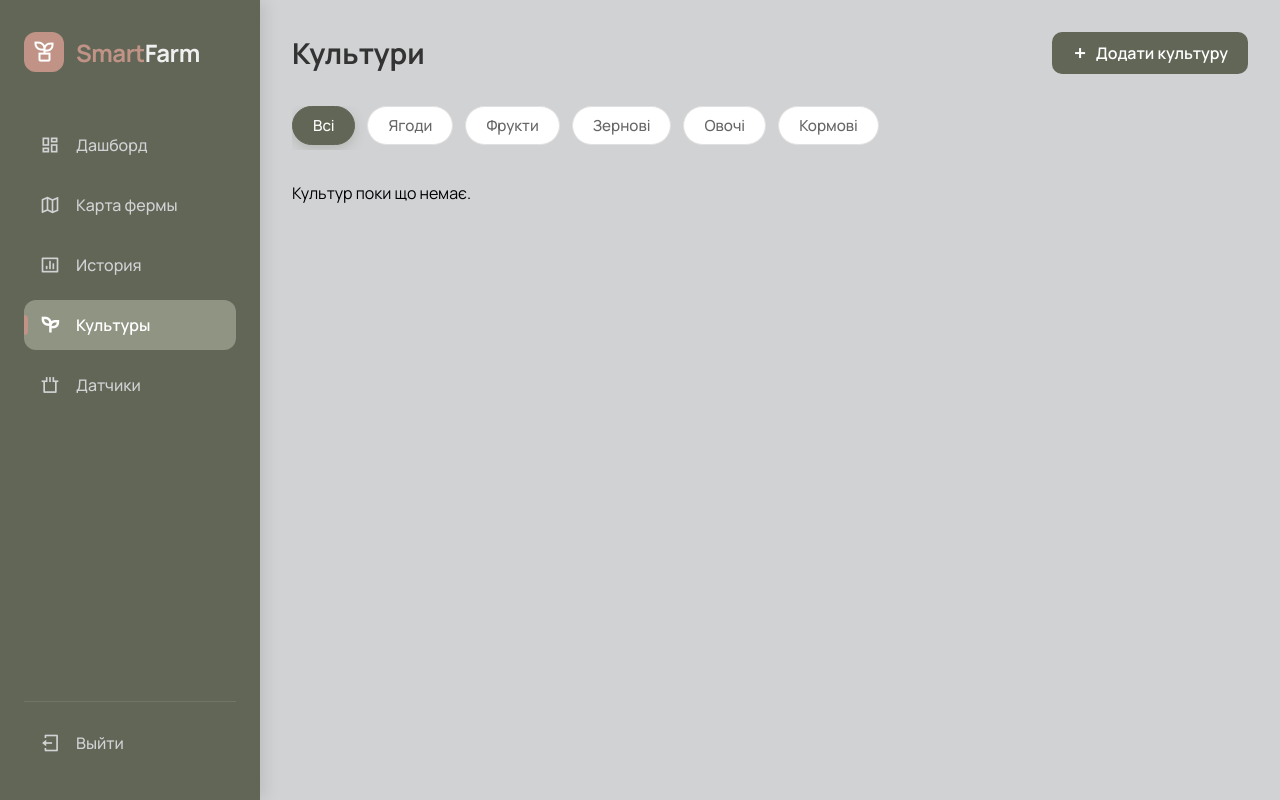
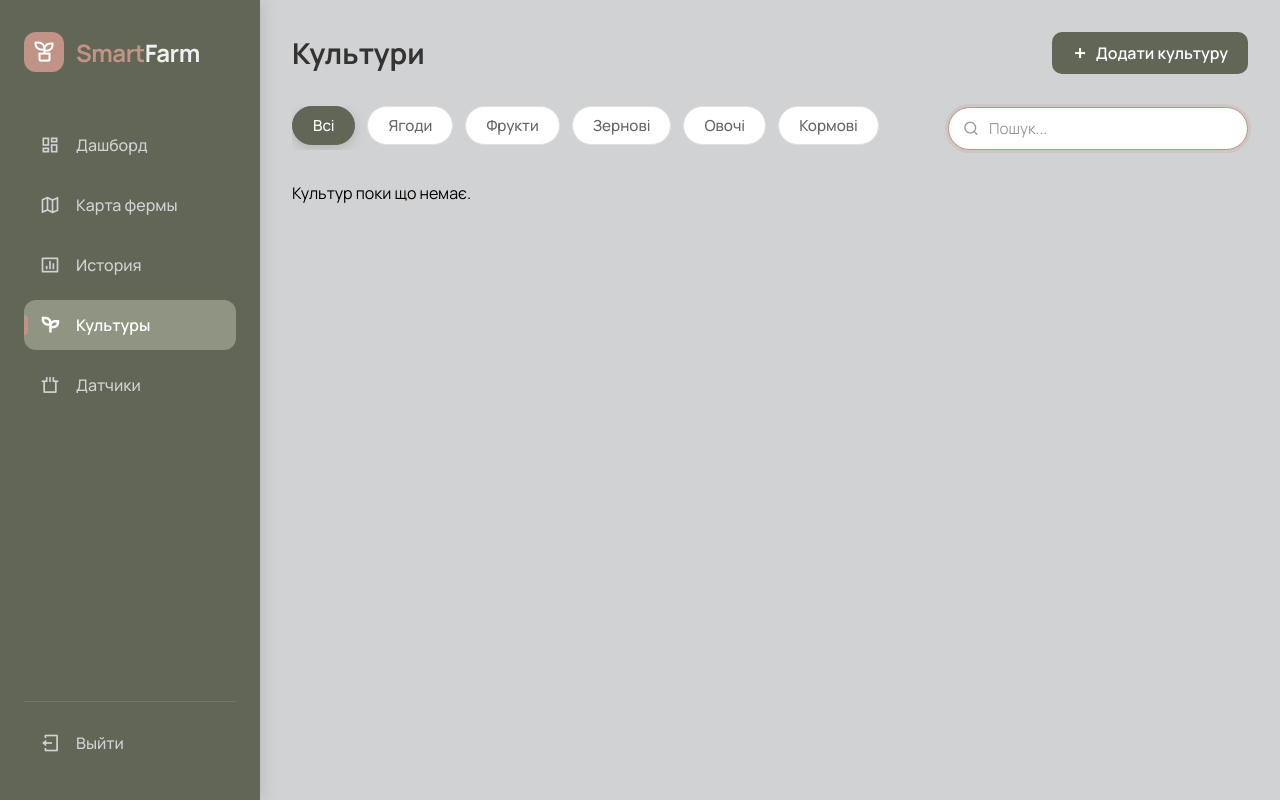
Before and after one commit to Hryhorenko-Yeluzaveta/soil-quality-monitoring, a Django app: page /crops/ in a window 1280 px wide. Run offline with Django 4.2, Linux system fonts and the light colour scheme; data that the repository does not hold is empty.

Commit message:
Added search to the CropList page

```diff
--- a/soil_quality_monitoring/farm_monitoring/views/crops.py
+++ b/soil_quality_monitoring/farm_monitoring/views/crops.py
@@ -15,7 +15,13 @@ class CropListView(ListView):
         selected_category = self.request.GET.get('category', None)
         if selected_category:
             queryset = queryset.filter(category=selected_category)
+
+        search_query = self.request.GET.get('q', None)
+        if search_query:
+            queryset = queryset.filter(name__icontains=search_query)
+
         return queryset
+
     def get_context_data(self, **kwargs):
         context = super(CropListView, self).get_context_data(**kwargs)
         context['categories'] = Crop.Category.choices
--- a/soil_quality_monitoring/static/css/styles.css
+++ b/soil_quality_monitoring/static/css/styles.css
@@ -367,8 +367,9 @@ body {
 
 /* Фільтрація*/
 .filter-section {
-  margin-bottom: 2rem;
-  width: 100%;
+    margin-bottom: 0;
+    flex: 1;
+    min-width: 0;
 }
 
 .filter-scroll {
@@ -888,3 +889,76 @@ a.page-item:hover {
 @keyframes scaleUp {
     to { transform: scale(1); }
 }
+
+/* Search */
+.controls-row {
+    display: flex;
+    justify-content: space-between;
+    align-items: center;
+    gap: 20px;
+    margin-bottom: 2rem;
+}
+
+.search-wrapper {
+    position: relative;
+    min-width: 300px;
+    flex-shrink: 0;
+}
+
+.search-input {
+    width: 100%;
+    padding: 10px 40px;
+    border: 1px solid #d1d2d4;
+    border-radius: 50px;
+    font-size: 0.95rem;
+    color: #333;
+    background-color: #fff;
+    transition: all 0.3s ease;
+    font-family: inherit;
+}
+
+.search-input:focus {
+    outline: none;
+    border-color: var(--accent-pink);
+    box-shadow: 0 0 0 3px rgba(193, 147, 134, 0.2);
+}
+
+.search-input::placeholder {
+    color: #999;
+}
+
+.search-icon {
+    position: absolute;
+    left: 15px;
+    top: 50%;
+    transform: translateY(-50%);
+    color: #999;
+    pointer-events: none;
+}
+
+.search-clear {
+    position: absolute;
+    right: 15px;
+    top: 50%;
+    transform: translateY(-50%);
+    color: #999;
+    text-decoration: none;
+    display: flex;
+    align-items: center;
+    justify-content: center;
+    transition: color 0.2s ease;
+}
+
+.search-clear:hover {
+    color: var(--accent-alert);
+}
+
+@media (max-width: 768px) {
+    .controls-row {
+        flex-direction: column-reverse;
+        align-items: stretch;
+    }
+    .search-wrapper {
+        width: 100%;
+    }
+}
--- /dev/null
+++ b/soil_quality_monitoring/templates/components/search.html
@@ -0,0 +1,46 @@
+<div class="search-wrapper">
+    <form id="search-form" method="get" action="">
+        {% if request.GET.category %}
+            <input type="hidden" name="category" value="{{ request.GET.category }}">
+        {% endif %}
+
+        <i class="ri-search-line search-icon"></i>
+
+        <input type="text"
+               id="search-input"
+               name="q"
+               value="{{ request.GET.q|default:'' }}"
+               placeholder="Пошук..."
+               class="search-input"
+               autocomplete="off">
+
+        {% if request.GET.q %}
+            <a href="?{% if request.GET.category %}category={{ request.GET.category }}{% endif %}" class="search-clear" title="Очистити">
+                <i class="ri-close-circle-fill"></i>
+            </a>
+        {% endif %}
+    </form>
+</div>
+
+<script>
+    document.addEventListener("DOMContentLoaded", function() {
+        const searchInput = document.getElementById('search-input');
+        const searchForm = document.getElementById('search-form');
+        let typingTimer;
+        const doneTypingInterval = 400;
+
+        if (searchInput && searchForm) {
+            searchInput.addEventListener('input', function() {
+                clearTimeout(typingTimer);
+
+                typingTimer = setTimeout(function() {
+                    searchForm.submit();
+                }, doneTypingInterval);
+            });
+            const val = searchInput.value;
+            searchInput.focus();
+            searchInput.value = '';
+            searchInput.value = val;
+        }
+    });
+</script>
--- a/soil_quality_monitoring/templates/crops.html
+++ b/soil_quality_monitoring/templates/crops.html
@@ -11,14 +11,21 @@
             <span>Додати культуру</span>
         </a>
     </div>
+    <div class="controls-row">
 
-    <div class="filter-section">
-        <div class="filter-scroll">
-        <a href="/crops/" class="filter-pill {% if selected_category == None %} active {% endif %}">Всі</a>
-            {% for code, name in categories %}
-                <a href="?category={{ code }}" class="filter-pill {% if selected_category == code %} active {% endif %}" id="{{ code }}">{{ name }}</a>
-            {% endfor %}
+        <div class="filter-section">
+            <div class="filter-scroll">
+                <a href="/crops/" class="filter-pill {% if selected_category == None %} active {% endif %}">Всі</a>
+                {% for code, name in categories %}
+                    <a href="?category={{ code }}"
+                       class="filter-pill {% if selected_category == code %} active {% endif %}"
+                       id="{{ code }}">{{ name }}</a>
+                {% endfor %}
+            </div>
         </div>
+
+        {% include 'components/search.html' %}
+
     </div>
 
     <div class="crops-grid">
```
